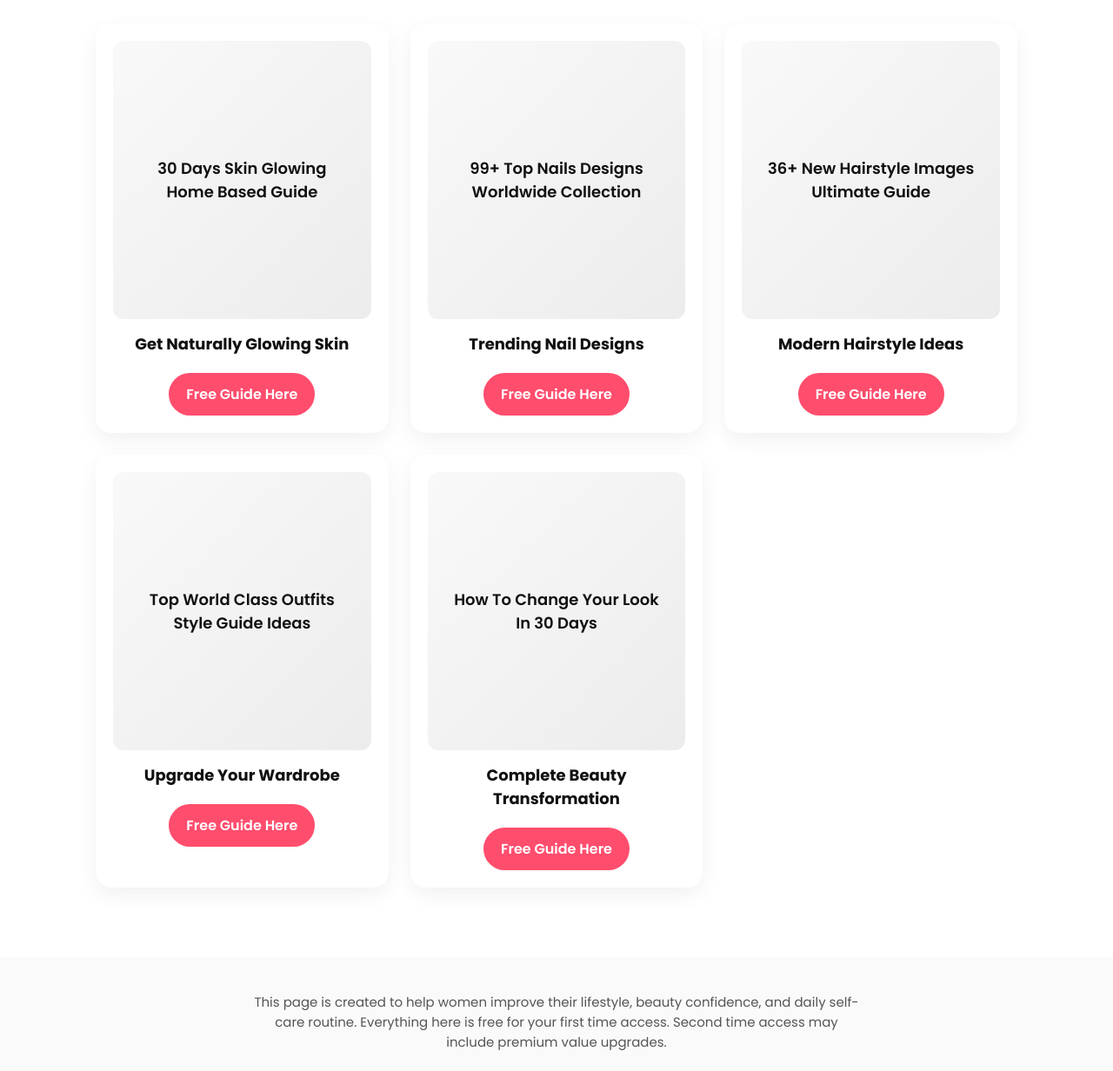
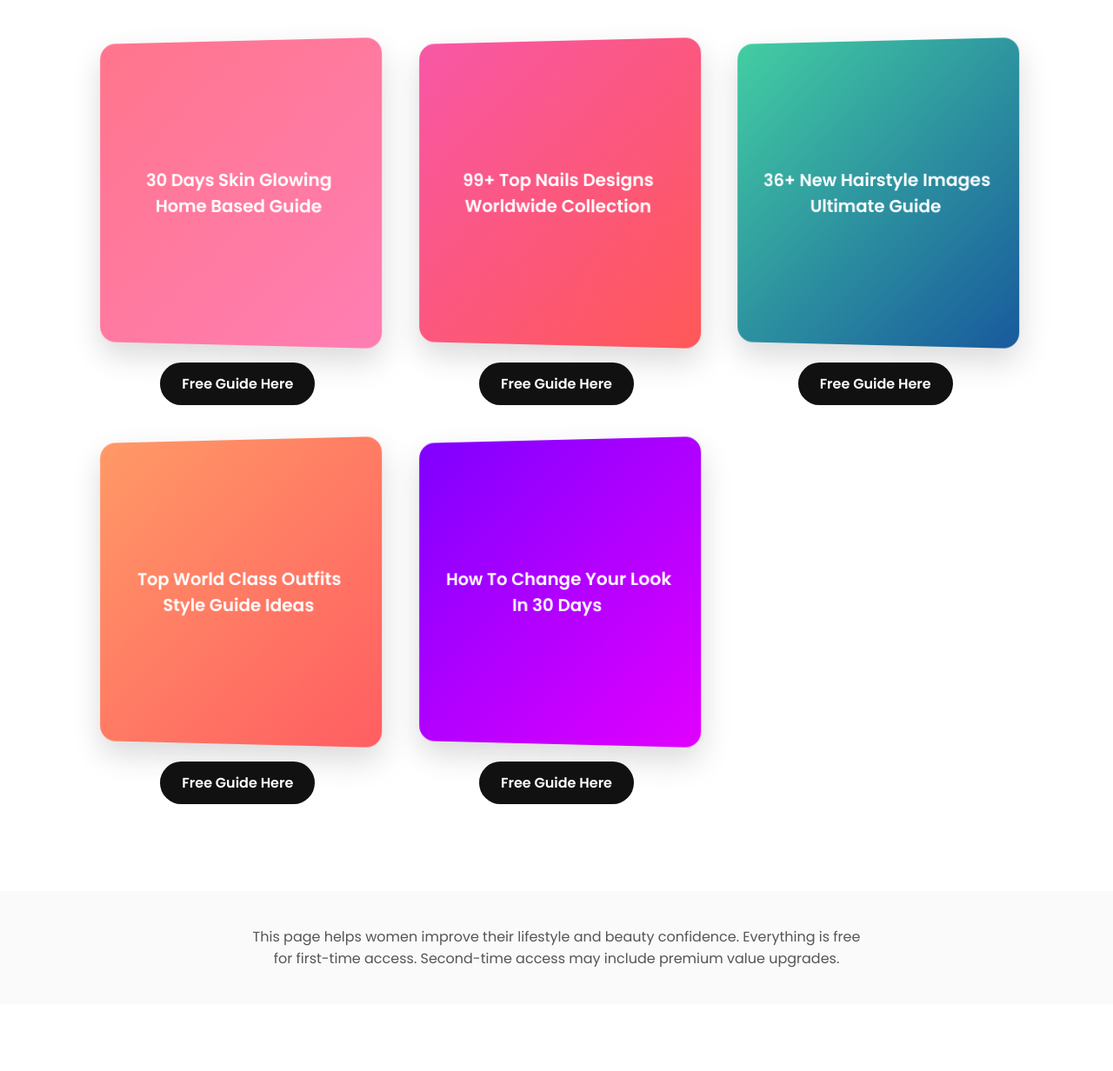
Before and after one commit to Lilyjasmica/Beauty-guide, a plain HTML site: page index.html in a window 1280 px wide. Shown: the part 136-1368 px from the top of the page at 87% size. After the commit the page ends 1291 px from the top, so only its background shows below. Drawn offline with Linux system fonts and the light colour scheme.

Commit message:
Update index.html

```diff
--- a/index.html
+++ b/index.html
@@ -4,7 +4,8 @@
 <meta charset="UTF-8">
 <meta name="viewport" content="width=device-width, initial-scale=1.0">
 <title>Beauty Lifestyle Free Guides</title>
-<link href="https://fonts.googleapis.com/css2?family=Poppins:wght@300;400;600;700&display=swap" rel="stylesheet">
+<link href="https://fonts.googleapis.com/css2?family=Poppins:wght@400;600;700&display=swap" rel="stylesheet">
+
 <style>
 *{
 margin:0;
@@ -12,93 +13,95 @@
 box-sizing:border-box;
 font-family:'Poppins',sans-serif;
 }
+
 body{
 background:#ffffff;
 color:#111;
 }
+
 header{
 text-align:center;
-    padding:40px 20px 20px;
+padding:50px 20px 30px;
 }
+
 header h1{
 font-size:32px;
 font-weight:700;
 }
+
 header p{
 margin-top:10px;
-    font-size:16px;
-    color:#555;
+color:#666;
 }
+
 .container{
 max-width:1100px;
 margin:auto;
 padding:20px;
 display:grid;
 grid-template-columns:repeat(auto-fit,minmax(260px,1fr));
-    gap:25px;
+gap:40px;
 }
+
 .card{
-    background:#fff;
+text-align:center;
+}
+
+.mockup{
+height:350px;
 border-radius:18px;
-    box-shadow:0 8px 25px rgba(0,0,0,0.06);
-    padding:20px;
-    text-align:center;
-    transition:0.3s ease;
-}
-.card:hover{
-    transform:translateY(-8px);
-}
-.mockup{
-    width:100%;
-    height:320px;
-    border-radius:12px;
-    background:linear-gradient(135deg,#f9f9f9,#ececec);
 display:flex;
 align-items:center;
 justify-content:center;
+padding:25px;
+color:#fff;
 font-weight:600;
-    font-size:18px;
-    padding:15px;
+font-size:20px;
 text-align:center;
+box-shadow:0 15px 35px rgba(0,0,0,0.15);
+transform:perspective(1000px) rotateY(-8deg);
+transition:0.4s ease;
 }
-.card h3{
-    margin:15px 0 10px;
-    font-size:18px;
+
+.card:hover .mockup{
+transform:perspective(1000px) rotateY(0deg) scale(1.05);
 }
+
+.skin{ background:linear-gradient(135deg,#ff758c,#ff7eb3); }
+.nails{ background:linear-gradient(135deg,#f857a6,#ff5858); }
+.hair{ background:linear-gradient(135deg,#43cea2,#185a9d); }
+.outfit{ background:linear-gradient(135deg,#ff9966,#ff5e62); }
+.look{ background:linear-gradient(135deg,#7f00ff,#e100ff); }
+
 .btn{
 display:inline-block;
-    margin-top:10px;
-    padding:12px 20px;
+margin-top:20px;
+padding:12px 25px;
 border-radius:30px;
-    background:#ff4d6d;
+background:#111;
 color:#fff;
 text-decoration:none;
 font-weight:600;
 transition:0.3s;
 }
+
 .btn:hover{
-    background:#e60039;
+background:#ff4d6d;
 }
+
 .footer{
-    margin-top:60px;
+margin-top:80px;
 padding:40px 20px;
 text-align:center;
 background:#fafafa;
 }
+
 .footer p{
 max-width:700px;
 margin:auto;
-    font-size:15px;
 color:#555;
 }
-.cta-bottom{
-    margin-top:25px;
-}
-@media(max-width:600px){
-    header h1{
-        font-size:24px;
-    }
-}
+
 </style>
 </head>
 
@@ -106,38 +109,43 @@ header p{
 
 <header>
 <h1>Transform Your Look & Lifestyle in 30 Days ✨</h1>
-    <p>Exclusive beauty & fashion guides designed to help women glow, style, and upgrade confidently.</p>
+<p>Exclusive beauty & fashion guides designed to help women glow, style & upgrade confidently.</p>
 </header>
 
 <div class="container">
 
 <div class="card">
-        <div class="mockup">30 Days Skin Glowing<br>Home Based Guide</div>
-        <h3>Get Naturally Glowing Skin</h3>
+<div class="mockup skin">
+30 Days Skin Glowing<br>Home Based Guide
+</div>
 <a href="https://lockedapp.store/cl/i/veeomg" class="btn">Free Guide Here</a>
 </div>
 
 <div class="card">
-        <div class="mockup">99+ Top Nails Designs<br>Worldwide Collection</div>
-        <h3>Trending Nail Designs</h3>
+<div class="mockup nails">
+99+ Top Nails Designs<br>Worldwide Collection
+</div>
 <a href="https://lockedapp.store/cl/i/veeomg" class="btn">Free Guide Here</a>
 </div>
 
 <div class="card">
-        <div class="mockup">36+ New Hairstyle Images<br>Ultimate Guide</div>
-        <h3>Modern Hairstyle Ideas</h3>
+<div class="mockup hair">
+36+ New Hairstyle Images<br>Ultimate Guide
+</div>
 <a href="https://lockedapp.store/cl/i/veeomg" class="btn">Free Guide Here</a>
 </div>
 
 <div class="card">
-        <div class="mockup">Top World Class Outfits<br>Style Guide Ideas</div>
-        <h3>Upgrade Your Wardrobe</h3>
+<div class="mockup outfit">
+Top World Class Outfits<br>Style Guide Ideas
+</div>
 <a href="https://lockedapp.store/cl/i/veeomg" class="btn">Free Guide Here</a>
 </div>
 
 <div class="card">
-        <div class="mockup">How To Change Your Look<br>In 30 Days</div>
-        <h3>Complete Beauty Transformation</h3>
+<div class="mockup look">
+How To Change Your Look<br>In 30 Days
+</div>
 <a href="https://lockedapp.store/cl/i/veeomg" class="btn">Free Guide Here</a>
 </div>
 
@@ -145,14 +153,10 @@ header p{
 
 <div class="footer">
 <p>
-        This page is created to help women improve their lifestyle, beauty confidence, and daily self-care routine.
-        Everything here is free for your first time access.
-        Second time access may include premium value upgrades.
+This page helps women improve their lifestyle and beauty confidence.
+Everything is free for first-time access.
+Second-time access may include premium value upgrades.
 </p>
-
-    <div class="cta-bottom">
-        <a href="https://lockedapp.store/cl/i/veeomg" class="btn">Start Your Free Beauty Journey Now</a>
-    </div>
 </div>
 
 </body>
```
Lines whose indentation alone changed are shown as unchanged.
